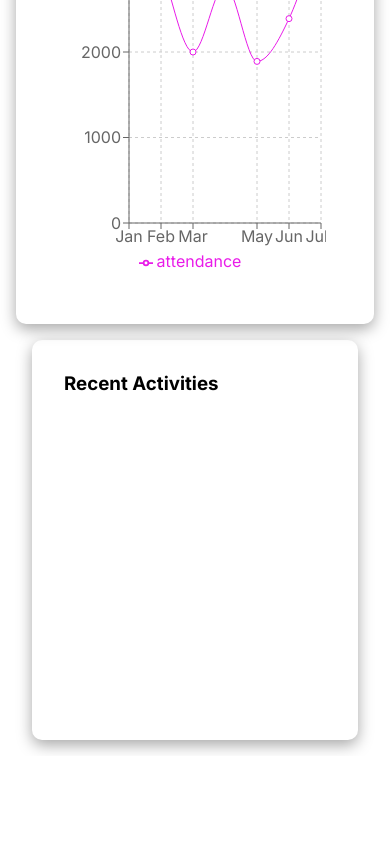
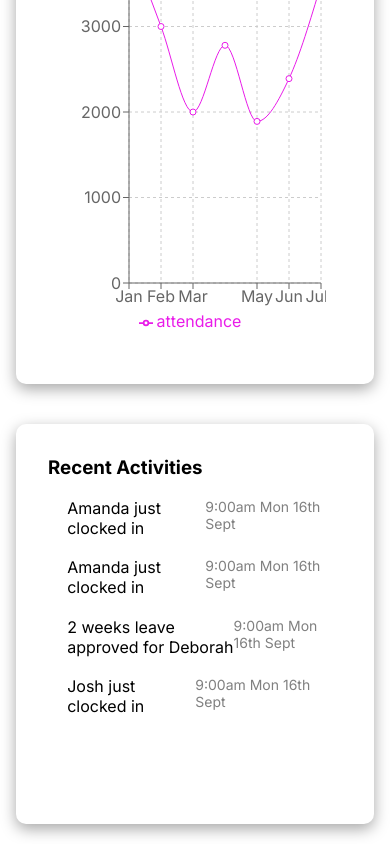
Before and after one commit to chidinmabnwaeze/AttendanceSystem, a React (Vite) app: page /dashboard in a window 390 px wide. Shown: the part 1841-2685 px from the top of the page. Before the commit the page ends 2597 px from the top, so only its background shows below. Built offline with nearby package versions, Linux system fonts and the light colour scheme.

Commit message:
made timesheet responsive

```diff
--- a/src/Pages/Dashboard.jsx
+++ b/src/Pages/Dashboard.jsx
@@ -63,6 +63,24 @@ const Dashboard = () => {
 
   const COLORS = ["#0088FE", "#00C49F", "#FFBB28", "#FF8042"]; // Define colors for slices
 
+  const activity = [
+    {
+      action: "Amanda just clocked in",
+      time: "9:00am Mon 16th Sept",
+    },
+    {
+      action: "Amanda just clocked in",
+      time: "9:00am Mon 16th Sept",
+    },
+    {
+      action: "2 weeks leave approved for Deborah",
+      time: "9:00am Mon 16th Sept",
+    },
+    {
+      action: "Josh just clocked in",
+      time: "9:00am Mon 16th Sept",
+    },
+  ];
   return (
     <div className="hero">
       <Header />
@@ -140,6 +158,12 @@ const Dashboard = () => {
           <div>
             <h1>Recent Activities</h1>
           </div>
+          {activity.map((log, index) => (
+            <div className="logs" key={index}>
+              <p>{log.action}</p>
+              <p className="log-time">{log.time}</p>
+            </div>
+          ))}
         </section>
       </section>
     </div>
--- a/src/styles/dashboard.css
+++ b/src/styles/dashboard.css
@@ -45,6 +45,15 @@
   border-radius: 10px;
   height: 400px;
 }
+.logs {
+  display: flex;
+  justify-content: space-between;
+  margin: 1.2rem;
+}
+.log-time {
+  font-size: 14px;
+  color: grey;
+}
 
 /* responsiveness */
 @media only screen and (max-width: 900px) {
@@ -59,8 +68,9 @@
     flex-direction: column;
   }
   .pieChart,
-  .lineChart {
-    margin: 0;
+  .lineChart,
+  .recents {
+    margin: 20px 0;
     width: 100%;
   }
 }
--- a/src/styles/timesheet.css
+++ b/src/styles/timesheet.css
@@ -54,6 +54,7 @@
 .filterButton {
   background-color: white;
   border: none;
+  cursor: pointer;
 }
 .filter {
   background-color: none;
@@ -145,3 +146,11 @@ th {
   height: 9px;
   margin-right: 6px;
 }
+
+/* responsiveness */
+@media only screen and (max-width: 900px) {
+  .page-tabBar {
+    display: flex;
+    flex-direction: column-reverse;
+  }
+}
```
